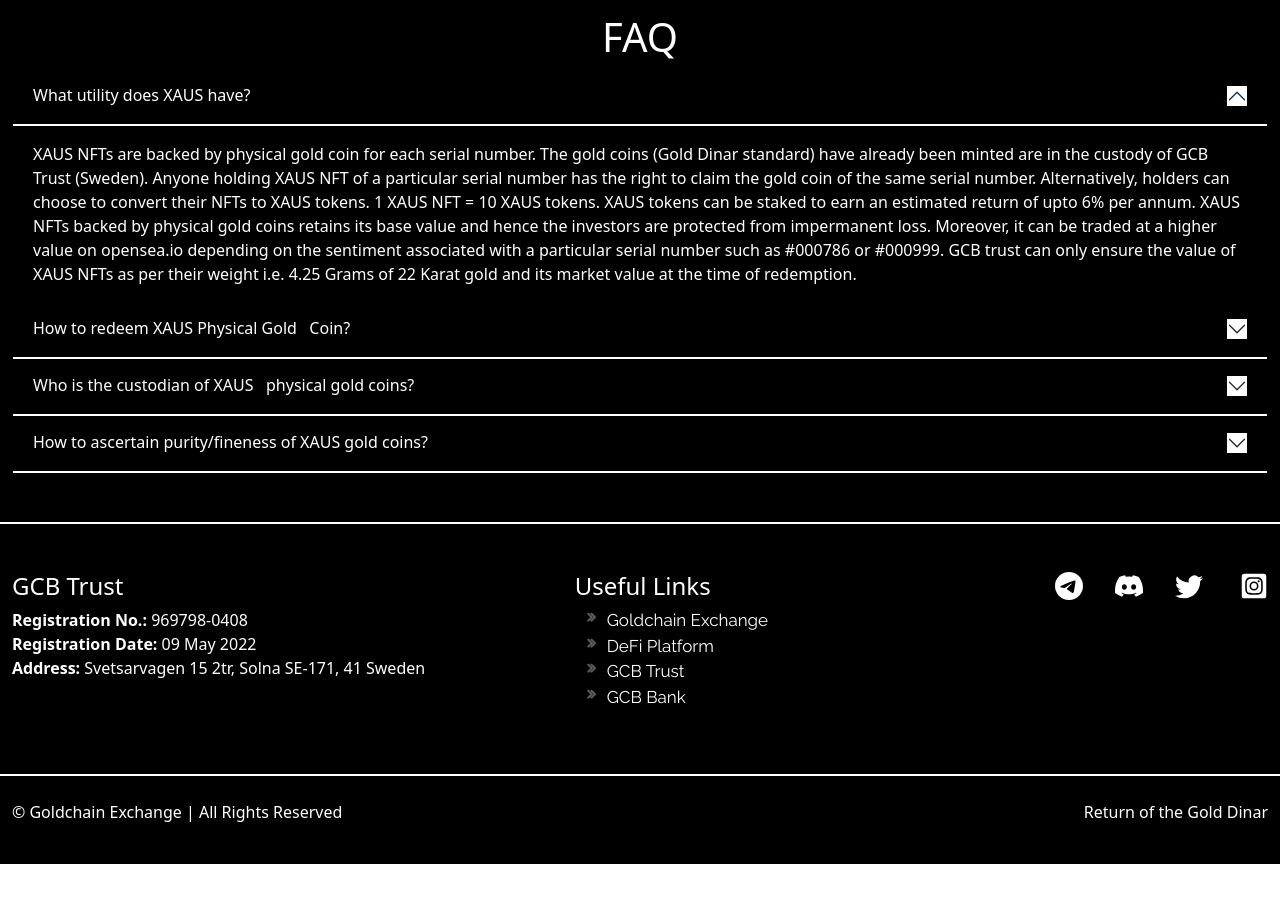
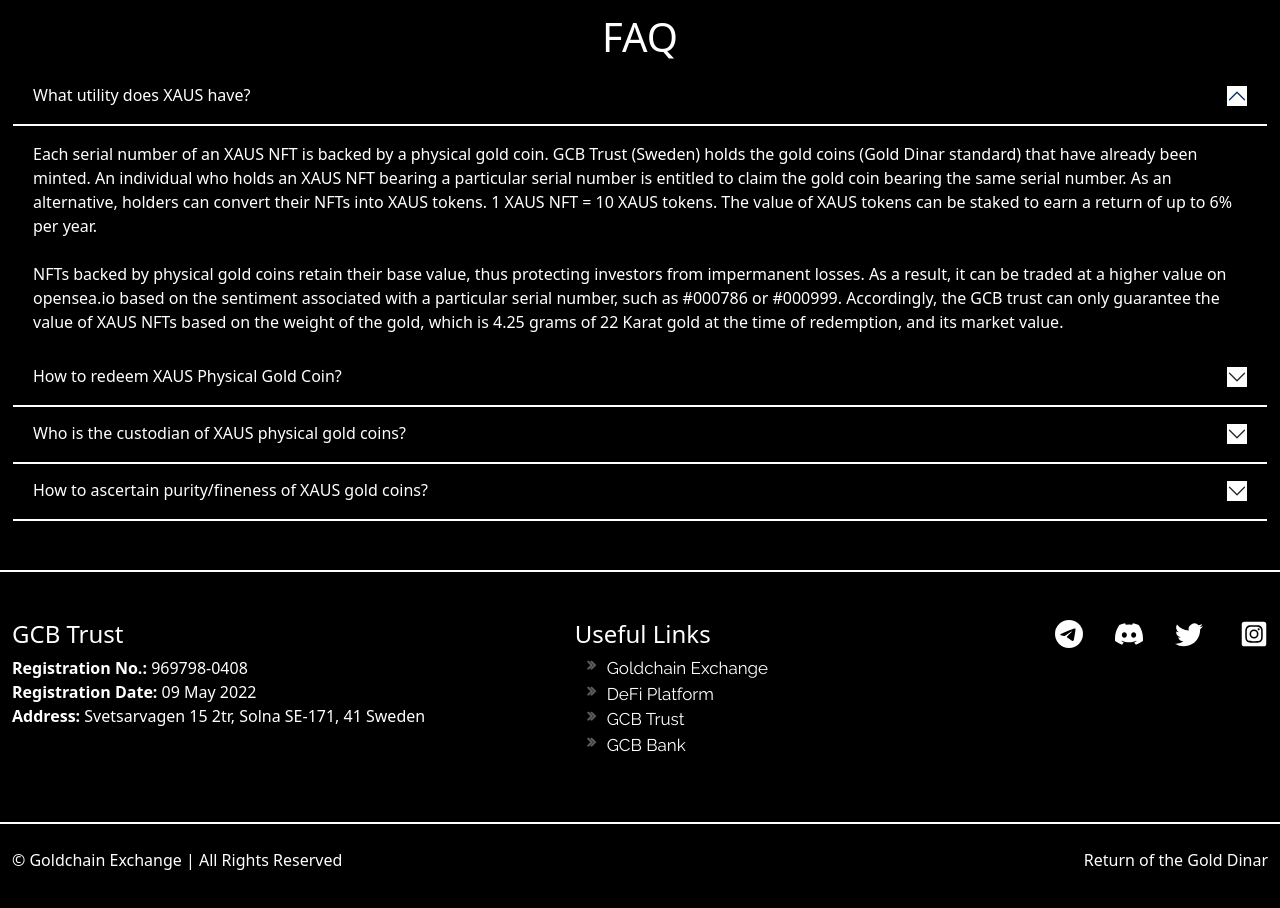
Before and after one commit to kesaviwebsolutions/enefti-versions-5-master, a React (Create React App) app: page / in a window 1280 px wide. Shown: the part 3680-4588 px from the top of the page. Before the commit the page ends 4544 px from the top, so only its background shows below. Built offline with nearby package versions, Linux system fonts and the light colour scheme; no server answers; what @walletconnect/web3-provider would draw is missing.

Commit message:
Update Faq.js

```diff
--- a/src/Components/Faq.js
+++ b/src/Components/Faq.js
@@ -19,46 +19,25 @@
                   What utility does XAUS have?
                 </Accordion.Header>
                 <Accordion.Body>
-                  XAUS NFTs are backed by physical gold coin for each serial
-                  number. The gold coins (Gold Dinar standard) have already been
-                  minted are in the custody of GCB Trust (Sweden). Anyone
-                  holding XAUS NFT of a particular serial number has the right
-                  to claim the gold coin of the same serial number.
-                  Alternatively, holders can choose to convert their NFTs to
-                  XAUS tokens. 1 XAUS NFT = 10 XAUS tokens. XAUS tokens can be
-                  staked to earn an estimated return of upto 6% per annum. XAUS
-                  NFTs backed by physical gold coins retains its base value and
-                  hence the investors are protected from impermanent loss.
-                  Moreover, it can be traded at a higher value on opensea.io
-                  depending on the sentiment associated with a particular serial
-                  number such as #000786 or #000999. GCB trust can only ensure
-                  the value of XAUS NFTs as per their weight i.e. 4.25 Grams of
-                  22 Karat gold and its market value at the time of redemption.
+                  Each serial number of an XAUS NFT is backed by a physical gold coin. GCB Trust (Sweden) holds the gold coins (Gold Dinar standard) that have already been minted. An individual who holds an XAUS NFT bearing a particular serial number is entitled to claim the gold coin bearing the same serial number. As an alternative, holders can convert their NFTs into XAUS tokens. 1 XAUS NFT = 10 XAUS tokens. The value of XAUS tokens can be staked to earn a return of up to 6% per year. <br/>
+                  <br/>
+                  NFTs backed by physical gold coins retain their base value, thus protecting investors from impermanent losses. As a result, it can be traded at a higher value on opensea.io based on the sentiment associated with a particular serial number, such as #000786 or #000999. Accordingly, the GCB trust can only guarantee the value of XAUS NFTs based on the weight of the gold, which is 4.25 grams of 22 Karat gold at the time of redemption, and its market value.
                 </Accordion.Body>
               </Accordion.Item>
               <Accordion.Item eventKey="1">
                 <Accordion.Header>
-                  How to redeem XAUS Physical Gold &nbsp; Coin?
+                  How to redeem XAUS Physical Gold Coin?
                 </Accordion.Header>
                 <Accordion.Body>
-                  <strong>Option 1:</strong> To redeem physical gold coin of
-                  same serial as of the XAUS NFT you hold, you can contact GCB
-                  trust. After registering your interst in receiving physical
-                  coin and the preferred delivery address, you will need to burn
-                  the NFT and the gold coins of same serial number will be
-                  dispatched to your preferred address. You are advised to
-                  download the NFT (image/video) as proof of authenticity of the
-                  gold coin.
+                  <strong>Option 1:</strong> In order to redeem physical gold coins of the same serial number as the XAUS NFT you hold, you should contact GCB trust. In order to receive physical coins, you must register your interest along with the preferred address for delivery. You will then need to burn the NFT and the gold coins with the same serial number will be sent to the address you specified. To ensure the authenticity of the gold coin, you are advised to download the NFT (image/video) prior to burning the NFT.
                   <br />
                   <br />
-                  <strong>Option 2:</strong> You can claim 10 XAUS tokens in
-                  replacement of your NFT of same value and swap those to USDT
-                  on earn.gcex.lt.
+                  <strong>Option 2:</strong> As a replacement for your NFT of the same amount, you can claim 10 XAUS tokens and swap them for USDT on earn.gcex.lt.
                 </Accordion.Body>
               </Accordion.Item>
               <Accordion.Item eventKey="2">
                 <Accordion.Header>
-                  Who is the custodian of XAUS &nbsp; physical gold coins?
+                  Who is the custodian of XAUS physical gold coins?
                 </Accordion.Header>
                 <Accordion.Body>
                   <strong>GCB Trust, Sweden</strong> is the custodian of XAUS
```
